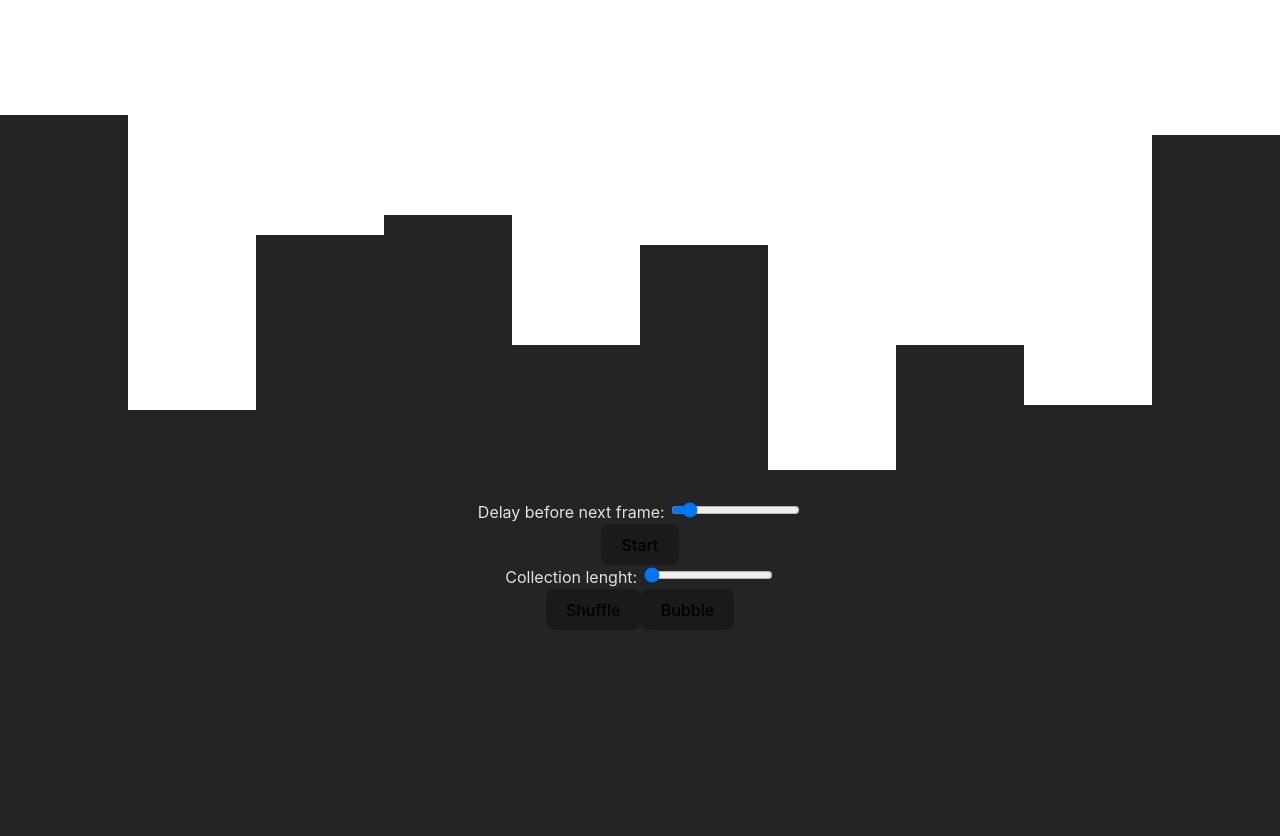
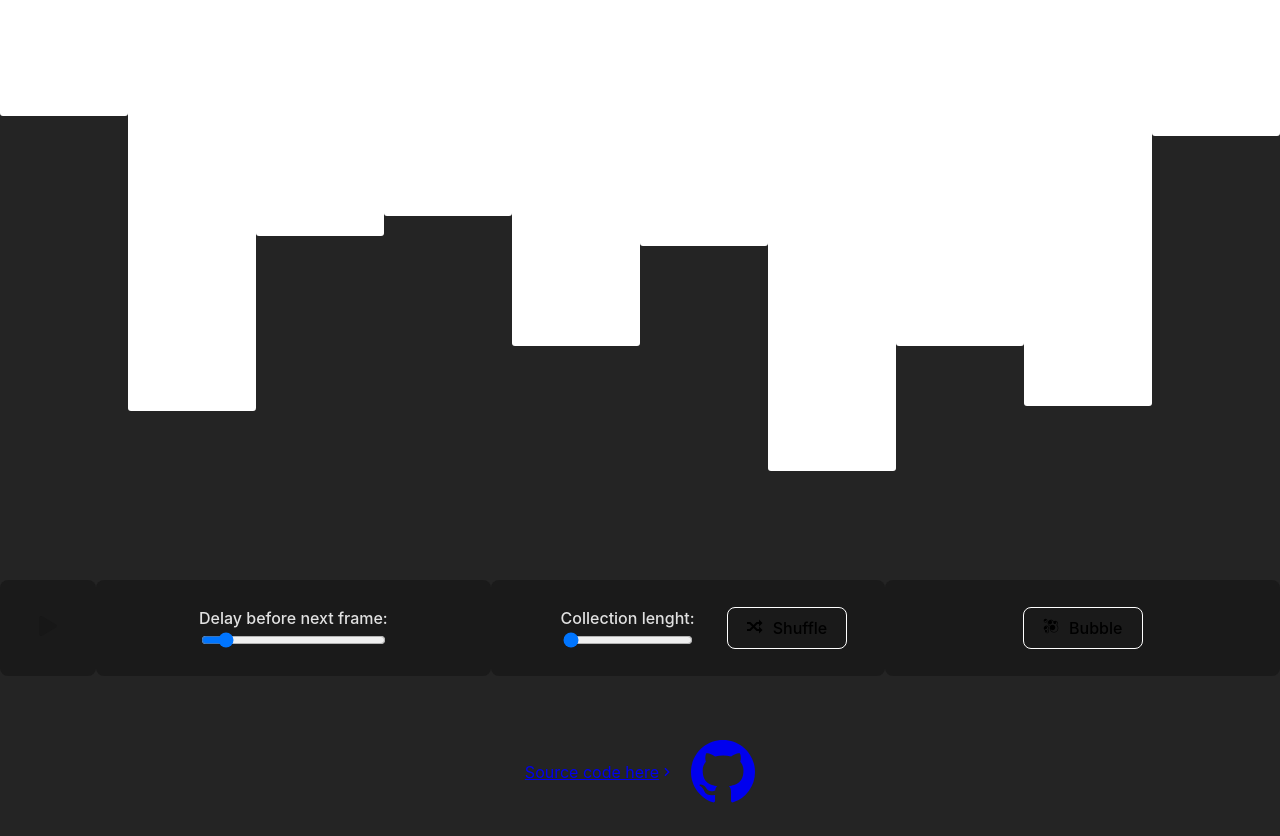
Before and after one commit to nikbogman/bubblesort, a React (Vite) app: page / in a window 1280 px wide. Before the commit the page ends 800 px from the top, so only its background shows below. Built offline with nearby package versions, Linux system fonts and the light colour scheme.

Commit message:
icons and styling added

```diff
--- a/src/App.jsx
+++ b/src/App.jsx
@@ -2,10 +2,17 @@ import React from "react";
 
 import GridCanvas from "./components/GridCanvas";
 import ControlPanel from "./components/Controls/ControlPanel";
+import { BsGithub } from "react-icons/bs";
+import { RiArrowRightSLine } from "react-icons/ri";
 
 const App = () => <div className="App">
 	<GridCanvas />
 	<ControlPanel />
+	<footer>
+		<a href="https://github.com/one-moonman/sort-visualizator">
+			Source code here <RiArrowRightSLine /><BsGithub className="github-redirect" />
+		</a>
+	</footer>
 </div >;
 
 export default App;
--- a/src/components/Controls/ControlPanel.jsx
+++ b/src/components/Controls/ControlPanel.jsx
@@ -5,15 +5,16 @@ import StartStopButton from "./RuntimeControls/StartStopButton";
 import SortControl from "./SetupControls/SortControl";
 
 const ConrolPanel = () => <div className="control-panel">
-    <div className="runtime-controls">
+    <StartStopButton />
+    <div className="control">
         <DelaySlider />
-        <StartStopButton />
     </div>
-    <div className="setup-controls">
+    <div className="control">
         <CollectionControls />
+    </div>
+    <div className="control">
         <SortControl />
     </div>
-
 </div>;
 
 export default ConrolPanel;
--- a/src/components/Controls/RuntimeControls/DelaySlider.jsx
+++ b/src/components/Controls/RuntimeControls/DelaySlider.jsx
@@ -1,5 +1,5 @@
 import React from "react";
-import useStore from "../../../hooks/useStore";
+import useStore from "src/hooks/useStore";
 
 const DelaySlider = () => {
     const delay = useStore(state => ({
--- a/src/components/Controls/RuntimeControls/StartStopButton.jsx
+++ b/src/components/Controls/RuntimeControls/StartStopButton.jsx
@@ -1,5 +1,7 @@
 import React from "react";
-import useStore from "../../../hooks/useStore";
+import useStore from "src/hooks/useStore";
+import { FaPlay, FaPause } from "react-icons/fa";
+import Sort from "src/lib/sorts/Sort";
 
 const StartStopButton = () => {
     const [isRunning, stop, start, sort] = useStore(state => [
@@ -10,12 +12,15 @@ const StartStopButton = () => {
     ]);
 
     function handleClick() {
-        if (!sort.loop) return;
+        if (!(sort instanceof Sort)) return;
         return isRunning ? stop() : start();
     }
 
-    return <button onClick={handleClick}>
-        {isRunning ? "Stop" : "Start"}
+    return <button
+        disabled={!(sort instanceof Sort)}
+        className="start-stop-btn"
+        onClick={handleClick}>
+        {isRunning ? <FaPause size={20} /> : <FaPlay size={20} />}
     </button>
 }
 
--- a/src/components/Controls/SetupControls/CollectionControls.jsx
+++ b/src/components/Controls/SetupControls/CollectionControls.jsx
@@ -1,6 +1,7 @@
 import React from "react";
-import useStore from "../../../hooks/useStore";
-import { collection } from "../../../lib/collection";
+import useStore from "src/hooks/useStore";
+import { collection } from "src/lib/collection";
+import { ImShuffle } from "react-icons/im";
 
 const CollectionControls = () => {
     const [isRunning, reframe] = useStore(state => [
@@ -34,7 +35,11 @@ const CollectionControls = () => {
                 onChange={e => collectionLength.setState(e.target.value)}
             />
         </div>
-        <button onClick={handleChange}>Shuffle</button >
+        <button
+            className="bordered"
+            onClick={handleChange}><span style={{
+                marginRight: '10px'
+            }}><ImShuffle /></span>Shuffle</button >
     </>
 }
 
--- a/src/components/Controls/SetupControls/SortControl.jsx
+++ b/src/components/Controls/SetupControls/SortControl.jsx
@@ -1,5 +1,6 @@
-import useStore from "../../../hooks/useStore";
-import BubbleSort from "../../../lib/sorts/BubbleSort";
+import useStore from "src/hooks/useStore";
+import BubbleSort from "src/lib/sorts/BubbleSort";
+import { GiBubbles } from "react-icons/gi";
 
 const SortControl = () => {
     const [collectionLength, setSort, isRunning, start] = useStore(state => [
@@ -10,11 +11,17 @@ const SortControl = () => {
     ])
 
     return <>
-        <button disabled={isRunning} onClick={() => {
-            const bubble = new BubbleSort(collectionLength);
-            setSort(bubble);
-            start();
-        }}>Bubble</button>
+        <button
+            className="bordered"
+            disabled={isRunning}
+            onClick={() => {
+                const bubble = new BubbleSort(collectionLength);
+                setSort(bubble);
+                start();
+            }}>
+            <span style={{
+                marginRight: '10px'
+            }}><GiBubbles /></span>Bubble</button>
     </>
 }
 
--- a/src/components/GridCanvas.jsx
+++ b/src/components/GridCanvas.jsx
@@ -1,17 +1,17 @@
 import React from "react";
-import useInterval from "../hooks/useInterval";
-import useStore from "../hooks/useStore";
-import "../index.css";
-import { collection } from "../lib/collection";
-import Sort from "../lib/sorts/Sort";
+import useInterval from "src/hooks/useInterval";
+import useStore from "src/hooks/useStore";
+import "src/index.css";
+import { collection } from "src/lib/collection";
+import Sort from "src/lib/sorts/Sort";
 import GridCanvasColumn from "./GridCanvasColumn";
 
 const GridCanvas = () => {
 	/*
-	 it is not used anywhere but needs to
-	 be passed in component in order to react to reframes
+	  it is not used anywhere but needs to
+	  be passed in component in order to react to reframes
 	*/
-	const _ = useStore(state => state.frame);
+	const frame = useStore(state => state.frame);
 
 	const [collectionLength, delay, isRunning, sort] = useStore((state) => [
 		state.collectionLength,
@@ -21,7 +21,7 @@ const GridCanvas = () => {
 	]);
 
 	useInterval(
-		() => sort instanceof Sort ?? sort.loop(),
+		() => sort instanceof Sort && sort.loop(),
 		isRunning ? delay : null
 	);
 
--- a/src/components/GridCanvasColumn.jsx
+++ b/src/components/GridCanvasColumn.jsx
@@ -6,7 +6,7 @@ const GridCanvasColumn = (props) => {
             height: props.value * 5,
             backgroundColor: props.bgColor
         }}
-        className="GridCanvasColumn">
+        className="grid-canvas__column">
     </div >
 }
 
--- a/src/index.css
+++ b/src/index.css
@@ -54,15 +54,71 @@ button:focus-visible {
   outline: 4px auto -webkit-focus-ring-color;
 }
 
-.slider {}
+.slider {
+  display: flex;
+  flex-direction: column;
+  padding: 0 2rem 0 2rem;
+}
 
 .grid-canvas {
   display: grid;
   height: 500px;
 }
 
-.setup-controls {}
+.grid-canvas__column {
+  border-bottom-left-radius: 3px;
+  border-bottom-right-radius: 3px;
+  border-bottom: 1px solid transparent;
+}
 
-.runtime-controls {}
+.control {
+  width: 28%;
+  display: flex;
+  justify-content: center;
+  align-items: center;
+  border-radius: 8px;
+  border: 1px solid transparent;
+  padding: 0.6em 1.2em;
+  font-size: 1em;
+  font-weight: 500;
+  font-family: inherit;
+  background-color: #1a1a1a;
+  transition: border-color 0.25s;
+}
 
-.control-panel {}
+.control:hover {
+  border-color: #646cff;
+}
+
+.control-panel {
+  margin-top: 5rem;
+  display: flex;
+  justify-content: space-evenly;
+}
+
+.start-stop-btn {
+  width: 6rem;
+  height: 6rem;
+  aspect-ratio: 1/1;
+}
+
+.bordered {
+  border: 1px solid white;
+}
+
+footer {
+  margin: 4rem 0 2rem 0;
+}
+
+footer a {
+  display: flex;
+  justify-content: center;
+  align-items: center;
+  text-align: center;
+}
+
+.github-redirect {
+  margin-left: 1rem;
+  width: 4rem;
+  height: 4rem;
+}
--- a/src/lib/sorts/BubbleSort.js
+++ b/src/lib/sorts/BubbleSort.js
@@ -1,4 +1,4 @@
-import useStore from "../../hooks/useStore";
+import useStore from "src/hooks/useStore";
 import { collection } from "../collection";
 import Sort from "./Sort";
 
@@ -11,7 +11,7 @@ class BubbleSort extends Sort {
     async loop() {
         const { values, colors } = collection;
         if (this.unsortedCount === 0) {
-            colors[this.idx] = "greenyellow";
+            colors[this.idx] = "limegreen";
             // get stop from runtime controls
             return stop();
         }
@@ -29,7 +29,7 @@ class BubbleSort extends Sort {
             return;
         }
         // color those that are sorted
-        colors[this.idx] = "greenyellow";
+        colors[this.idx] = "limegreen";
         this.unsortedCount -= 1;
         this.idx = 0;
         return;
--- a/vite.config.js
+++ b/vite.config.js
@@ -13,4 +13,9 @@ export default defineConfig({
       localsConvention: 'camelCaseOnly',
     },
   },
+  resolve: {
+    alias: {
+      src: "/src",
+    },
+  },
 })
```
